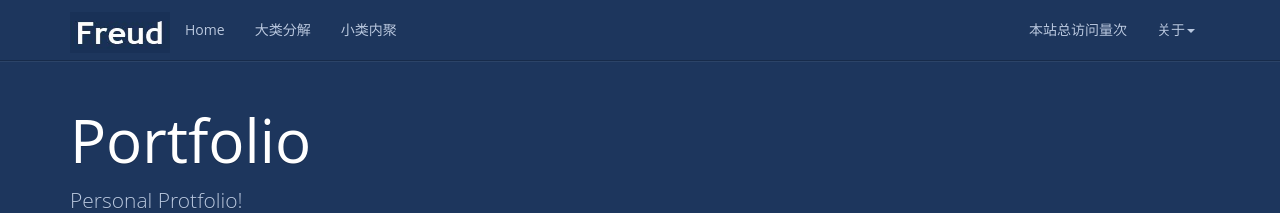
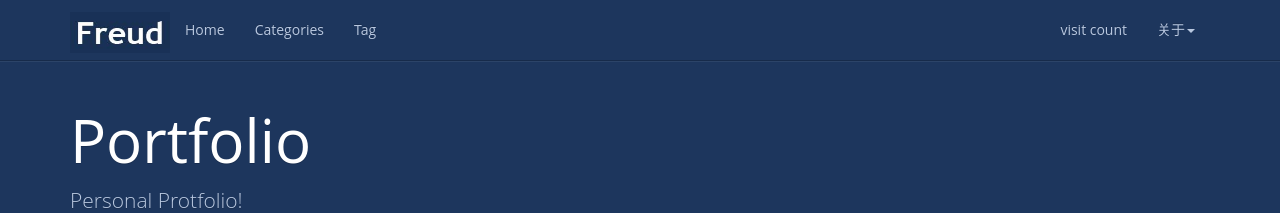
Before and after one commit to DevSWkim/devswkim.github.io, a Jekyll site: the page built from index.html, in a window 1280 px wide. Shown: the top 213 px of the page. Built offline with Jekyll 4.4.1, drawn with Linux system fonts in a browser that asks for light colours; nearby versions of some CDN libraries; a script that is not in the unit is left out; the list of posts is cut into pages by our own code; comment, search, counter and statistics services are not loaded.

Commit message:
modify
header modify

```diff
--- a/_includes/header.html
+++ b/_includes/header.html
@@ -16,27 +16,27 @@
           <a href="{{ '/' | prepend: site.baseurl }}">Home</a>
         </li>
         <li>
-          <a href="{{ '/categories/' | prepend: site.baseurl }}">大类分解</a>
+          <a href="{{ '/categories/' | prepend: site.baseurl }}">Categories</a>
         </li>
         <li>
-          <a href="{{ '/tag' | prepend: site.baseurl }}">小类内聚</a>
+          <a href="{{ '/tag' | prepend: site.baseurl }}">Tag</a>
         </li>
       </ul>
       <ul class="nav navbar-nav navbar-right">
         <li>
-            <a><span id="busuanzi_container_site_pv">本站总访问量<span id="busuanzi_value_site_pv"></span>次</span></a>
+            <a><span id="busuanzi_container_site_pv">visit <span id="busuanzi_value_site_pv"></span>count</span></a>
         </li>
         <li class="dropdown">
           <a href="#" class="dropdown-toggle" data-toggle="dropdown">关于<b class="caret"></b></a>
           <ul class="dropdown-menu">
             <li><a rel="nofollow" target="_blank" href="{{site.github}}">Github</a></li>
-            <li><a rel="nofollow" target="_blank" href="{{site.resume_site}}">关于作者</a></li>
-            <li><a rel="nofollow" href="{{ '/books' | prepend: site.baseurl }}">我的书单</a></li>
-            <li><a rel="nofollow" href="http://www.hifreud.com/domains/">域名管理</a></li>
-            <li><a rel="nofollow" href="{{ '/reference' | prepend: site.baseurl }}">推荐博客</a></li>
-            <li><a href="{{ '/feed.xml' | prepend: site.baseurl }}">RSS订阅</a></li>
-            <li class="divider"></li>
-            <li><a rel="nofollow" target="_blank" href="https://github.com/luoyan35714/LessOrMore.git">本项目</a></li>
+            <li><a rel="nofollow" target="_blank" href="{{site.resume_site}}">About me</a></li>
+            <li><a rel="nofollow" href="{{ '/books' | prepend: site.baseurl }}">Books</a></li>
+            <li><a rel="nofollow" href="http://www.hifreud.com/domains/">Domains</a></li>
+            <li><a rel="nofollow" href="{{ '/reference' | prepend: site.baseurl }}">Reference</a></li>
+            <li><a href="{{ '/feed.xml' | prepend: site.baseurl }}">RSS</a></li>
+            <!-- <li class="divider"></li>
+            <li><a rel="nofollow" target="_blank" href="https://github.com/luoyan35714/LessOrMore.git">本项目</a></li> -->
           </ul>
         </li>
       </ul>
```
